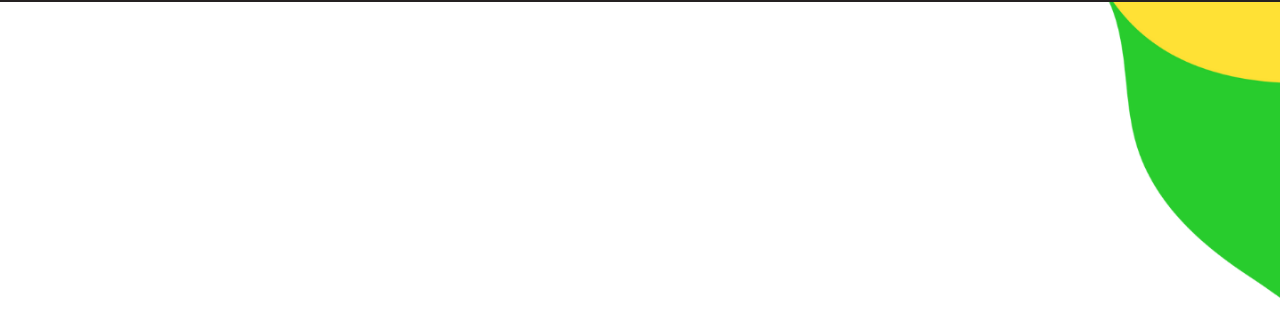
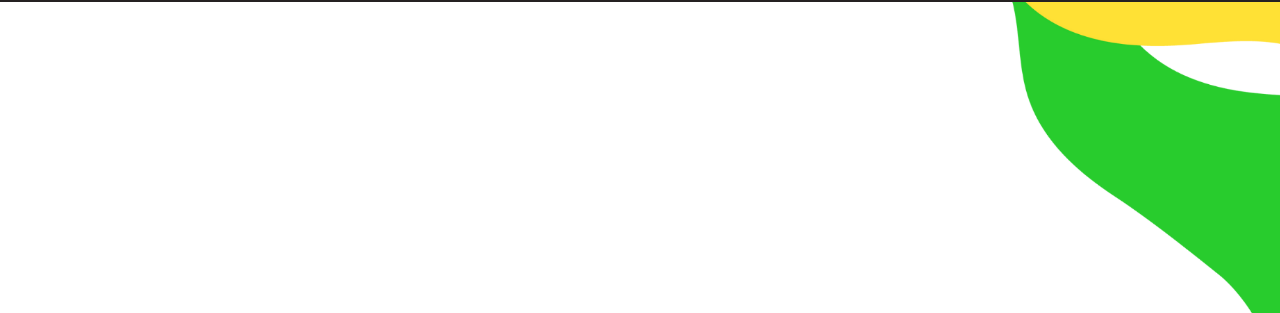
Before and after one commit to itsretroboi/Uff-India-stable-final, a plain HTML site: page index.html in a window 1280 px wide. Shown: the part 86-399 px from the top of the page. Drawn offline with nearby package versions, Linux system fonts and the light colour scheme; files whose address does not match are found by name.

Commit message:
Header Overlap

```diff
--- a/css/styles.css
+++ b/css/styles.css
@@ -491,12 +491,13 @@ color: #ce0000;
 /*     Header     */
 /******************/
 .header {
-	padding-top: 8rem;
+	padding-top: 4rem;
 	padding-bottom: 4em;
 	background: url('../images/1.png')
 	center center no-repeat;
 	background-size: cover;
 	text-align: center;
+	height: 750px;
 
 }
 
```
